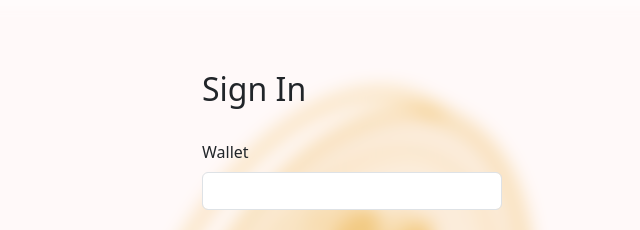
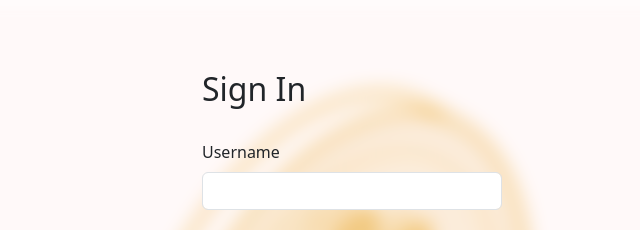
Before and after one commit to onajifortune/zchat-frontend, a React (Create React App) app: page /login in a window 1280 px wide. Shown: the top 230 px of the page, without its empty margins (288-928 px from the left). Built offline with nearby package versions, Linux system fonts and the light colour scheme.

Commit message:
login redirects to messages and wallet to username commit

```diff
--- a/public/index.html
+++ b/public/index.html
@@ -4,20 +4,10 @@
   <meta charset="UTF-8">
   <link rel="icon" href="%PUBLIC_URL%/favicon.png" />
   <meta name="viewport" content="width=device-width, initial-scale=1.0">
-  <title>Document</title>
+  <title>ZCHAT</title>
 </head>
 <body>
   <noscript>You need to enable JavaScript to run this app.</noscript>
   <div id="root"></div>
-  <!--
-    This HTML file is a template.
-    If you open it directly in the browser, you will see an empty page.
-
-    You can add webfonts, meta tags, or analytics to this file.
-    The build step will place the bundled scripts into the <body> tag.
-
-    To begin the development, run `npm start` or `yarn start`.
-    To create a production bundle, use `npm run build` or `yarn build`.
-  -->
 </body>
 </html>
--- a/src/components/auth/zcash/Login.js
+++ b/src/components/auth/zcash/Login.js
@@ -28,7 +28,7 @@ const Login = () => {
       const data = await response.json();
       console.log(data);
       localStorage.setItem('access_token', data.access_token);
-      navigate('/'); // Redirect to another page after successful login
+      navigate('/messages'); // Redirect to another page after successful login
     } else {
       alert('Login failed. Please check your email and password.');
     }
@@ -43,7 +43,7 @@ const Login = () => {
         <form className="login-form" onSubmit={handleSubmit}>
           {/* Wallet input */}
           <div data-mdb-input-init className="form-outline mb-4">
-            <label className="form-label" htmlFor="form2Example2">Wallet</label>
+            <label className="form-label" htmlFor="form2Example2">Username</label>
             <input
               type="text"
               id="form2Example2"
--- a/src/components/auth/zcash/Register.js
+++ b/src/components/auth/zcash/Register.js
@@ -27,7 +27,7 @@ const Register = () => {
     if (response.ok) {
       const data = await response.json();
       console.log(data);
-      alert(data.zcash_address)
+      // alert(data.zcash_address)
       localStorage.setItem('zcash_address', data.zcash_address);
       navigate('/login'); // Redirect to another page after successful login
     } else {
```
